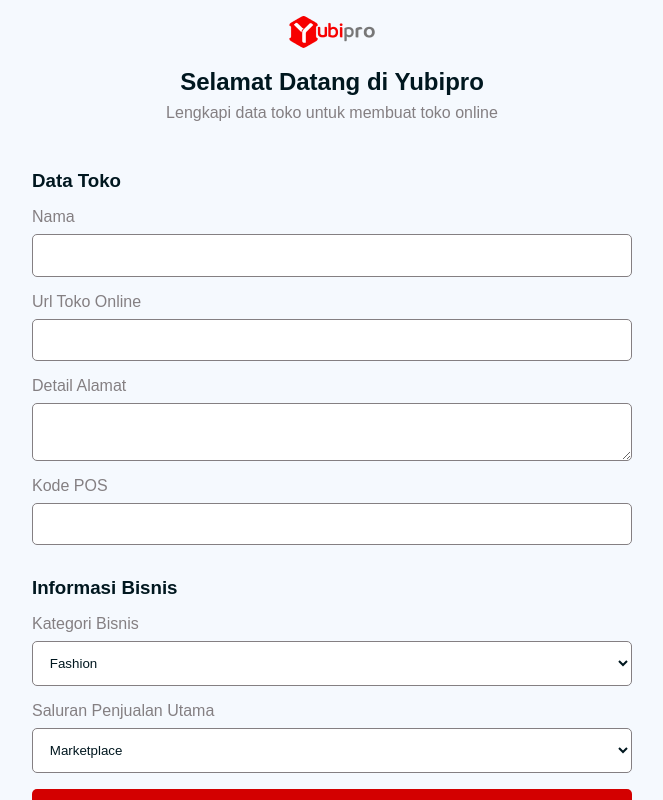
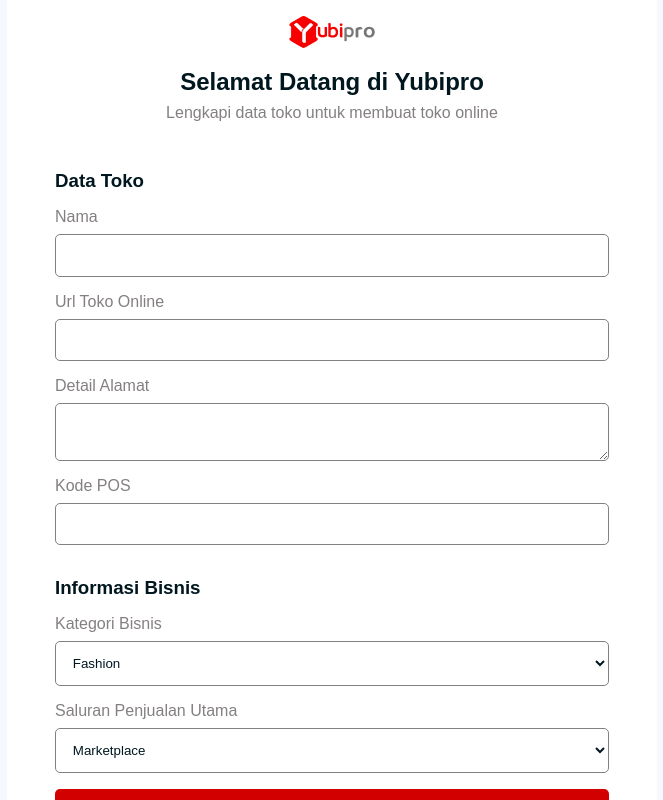
Before and after one commit to aufaroot18/yubipro, a React (Create React App) app: page / in a window 1280 px wide. Shown: the whole page, without its empty margins (308-971 px from the left). Built offline with nearby package versions, Linux system fonts and the light colour scheme.

Commit message:
feat: create main component and full height

```diff
--- /dev/null
+++ b/src/components/Main/index.js
@@ -0,0 +1,13 @@
+import styled from "styled-components";
+
+const Main = styled.main`
+  max-width: 650px;
+  margin: 0 auto;
+  background-color: #fff;
+  height: 100%;
+  overflow: hidden;
+  padding-left: 3rem;
+  padding-right: 3rem;
+`;
+
+export default Main;
--- a/src/layouts/index.js
+++ b/src/layouts/index.js
@@ -1,11 +1,9 @@
-import Container from "../components/ui/Container";
+import Main from "../components/Main";
 
 export default function Layout({ children }) {
   return (
     <>
-      <main>
-        <Container>{children}</Container>
-      </main>
+      <Main>{children}</Main>
     </>
   );
 }
```
